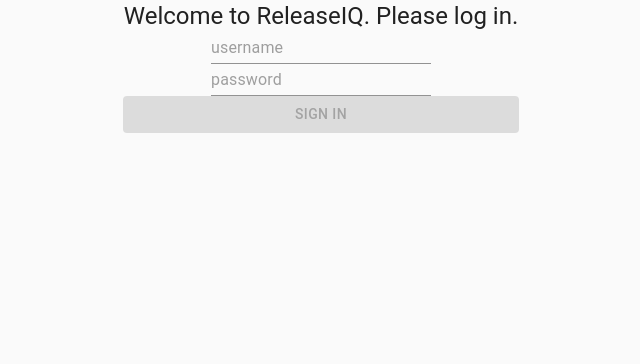
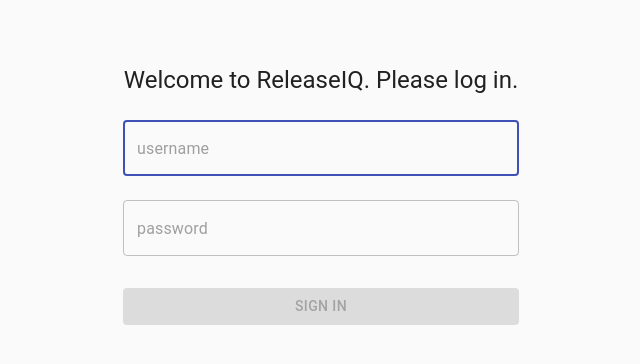
Before and after one commit to KingSri/login-react, a React (Create React App) app: page / in a window 1280 px wide. Shown: the top 364 px of the page, without its empty margins (319-959 px from the left). Built offline with nearby package versions, Linux system fonts and the light colour scheme.

Commit message:
finished login page as per specifications

```diff
--- a/package.json
+++ b/package.json
@@ -4,6 +4,7 @@
   "private": true,
   "dependencies": {
     "@material-ui/core": "^4.11.0",
+    "@material-ui/lab": "^4.0.0-alpha.56",
     "@testing-library/jest-dom": "^4.2.4",
     "@testing-library/react": "^9.5.0",
     "@testing-library/user-event": "^7.2.1",
--- a/src/components/login.js
+++ b/src/components/login.js
@@ -1,11 +1,31 @@
 import React, {useState } from 'react';
 import { useHistory } from "react-router-dom";
 import Button from '@material-ui/core/Button';
-import Input from '@material-ui/core/Input';
+import TextField from '@material-ui/core/TextField';
 import CssBaseline from '@material-ui/core/CssBaseline';
 import Container from '@material-ui/core/Container';
-import { Typography } from '@material-ui/core';
+import  {Typography } from '@material-ui/core';
+import { makeStyles } from '@material-ui/core/styles';
 
+const useStyles = makeStyles((theme) => ({
+    paper: {
+      marginTop: theme.spacing(8),
+      display: 'flex',
+      flexDirection: 'column',
+      alignItems: 'center',
+    },
+    form: {
+      width: '100%',
+      marginTop: theme.spacing(1),
+    },
+    submit: {
+      margin: theme.spacing(3,0,2),
+    },
+  })
+  );
+
+
+//login data-mimicking a json file
 let one = {
     username: "one",
     password: 'One123',
@@ -19,10 +39,14 @@
     password: 'Three123',
 }
 
+
+//Main function
 export default function Login(props) {
     //useState hook instead of state/setState for username and password
     const [usernameInput, setUsernameInput] = useState('');
     const [passwordInput, setPasswordInput] = useState('');
+
+    const stylingClass = useStyles();
 
     // //using history via reactrouter
     const history = useHistory();
@@ -42,8 +66,8 @@
         if (((usernameInput === one.username) && (passwordInput === one.password)) || ( (usernameInput === two.username) && (passwordInput === two.password)) || ((usernameInput === three.username) && (passwordInput === three.password)) ){
             history.push('/home');
         }
-        else{
-            console.log("Email or Password Invalid. Please try again later");
+        else {
+            alert("Username and/or password is incorrect. Please try again.")
         }
         //Ensures that username AND password input are equal to one of the three values listed above
 
@@ -52,12 +76,16 @@
         return (
              <Container component="main" maxWidth="xs">
                 <CssBaseline />
-                <div>
+                <div className={stylingClass.paper}>
                     <Typography component="h1" variant="h5">
                         Welcome to ReleaseIQ. Please log in.
                     </Typography>
-                    <form onSubmit={handleSubmit} noValidate>
-                        <Input
+                    <form onSubmit={handleSubmit} className={stylingClass.form} noValidate>
+                        <TextField
+                            variant="outlined"
+                            margin="normal"
+                            required
+                            fullWidth
                             onChange={handleChangeUsername}
                             type="username"
                             id="username"
@@ -65,9 +93,14 @@
                             value={usernameInput}
                             placeholder = "username"
                             autoComplete= "username"
+                            autoFocus
                             />
 
-                        <Input
+                        <TextField
+                            variant="outlined"
+                            margin="normal"
+                            required
+                            fullWidth
                             onChange={handleChangePassword}
                             type="password"
                             id="password"
@@ -84,6 +117,7 @@
                         color="primary"
                         onClick={handleSubmit}
                         disabled={!usernameInput || !passwordInput}
+                        className={stylingClass.submit}
                         >
                             Sign In
                         </Button>
@@ -92,27 +126,3 @@
             </Container>
           )
     }
-
-
-
-//Notes:
-//
-
-// class Login extends Component{
-
-//     state = {
-//         username: '',
-//         password: '',
-//     }
-//     handleChange = (event) => {
-//         this.setState({
-//             [event.target.name]: event.target.value
-//         })
-//     };
-
-//     handleSubmit = (event) => {
-//         event.preventDefault()
-//     }
-
-
-// export default (Login);
```
Also changed, not shown: 1 other file (tests, documents, lock files or other folders).
